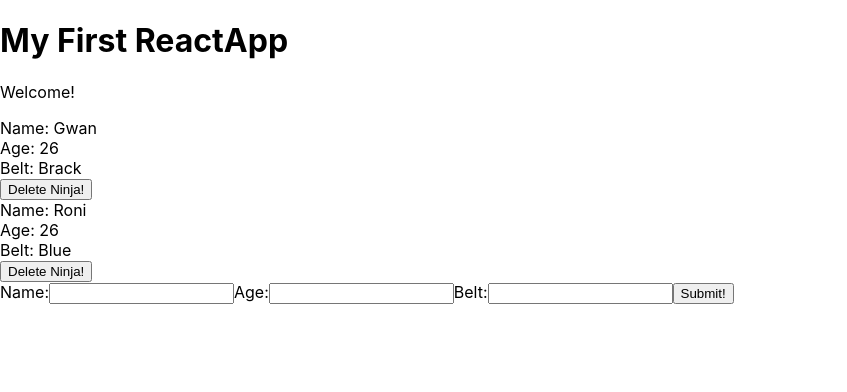
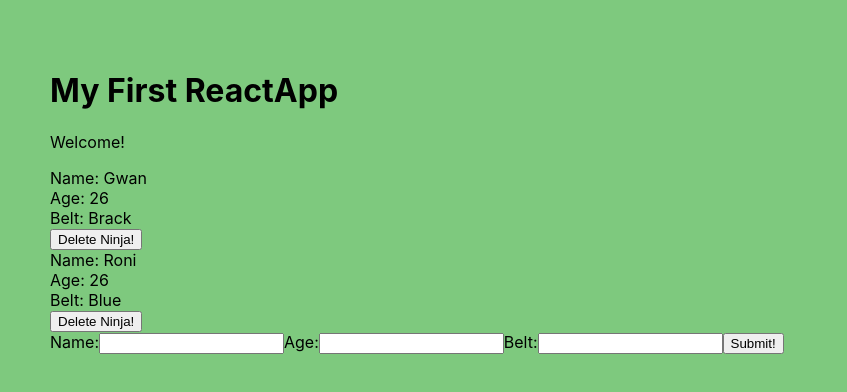
Before and after one commit to singonwan/ReactNinja, a React (Create React App) app in the folder myapp/: page / in a window 1280 px wide. Shown: the top 392 px of the page, without its empty margins (0-847 px from the left). Built offline with nearby package versions, Linux system fonts and the light colour scheme.

Commit message:
lesson 21 played around with index.css file

```diff
--- a/myapp/src/index.css
+++ b/myapp/src/index.css
@@ -5,6 +5,8 @@ body {
     sans-serif;
   -webkit-font-smoothing: antialiased;
   -moz-osx-font-smoothing: grayscale;
+  padding: 50px;
+  background: rgb(126, 201, 126);
 }
 
 code {
```
